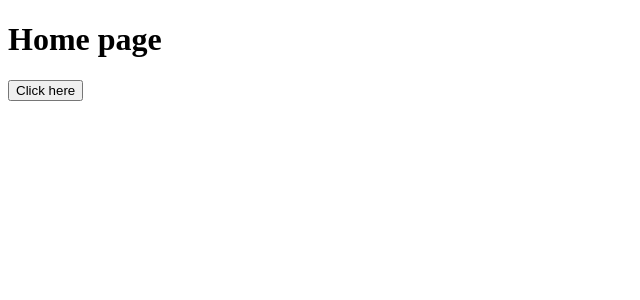
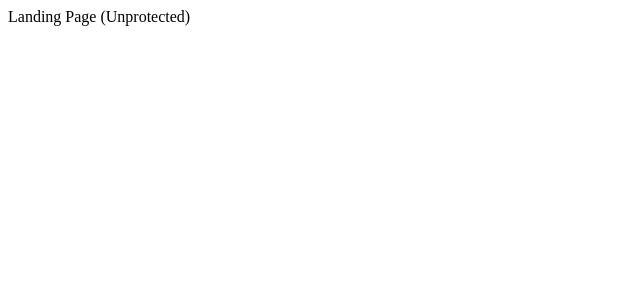
Before and after one commit to Railson25/Genius, a Next.js app: page / in a window 1280 px wide. Shown: the top 300 px of the page, without its empty margins (0-640 px from the left). Built offline with nearby package versions, Linux system fonts and the light colour scheme.

Commit message:
<feat>: Folder setup

```diff
--- /dev/null
+++ b/app/(landing)/page.tsx
@@ -0,0 +1,7 @@
+export default function landingPage() {
+  return (
+    <div>
+        Landing Page (Unprotected)
+    </div>
+  )
+}
--- a/app/page.tsx
+++ /dev/null
@@ -1,10 +0,0 @@
-import { Button } from "@/components/ui/button";
-
-export default function Home() {
-  return (
-    <div className=" flex items-center justify-center h-full">
-      <h1 className='text-6xl'>Home page</h1>
-      <Button>Click here</Button>
-    </div>
-  )
-}
```
Also changed, not shown: app/(dashboard)/(routes)/dashboard/page.tsx (added, +7 -0 lines).
